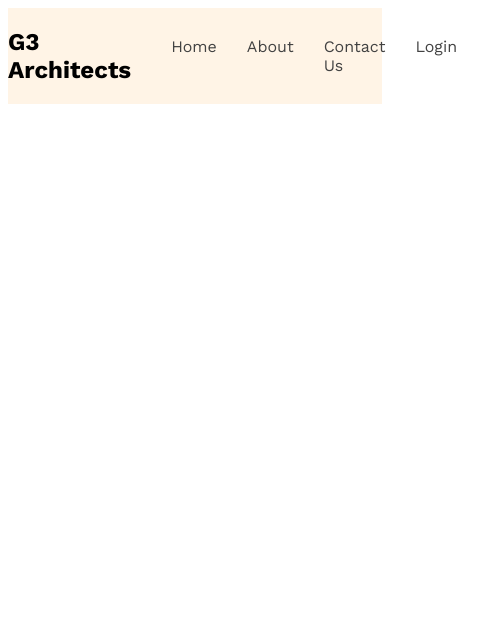
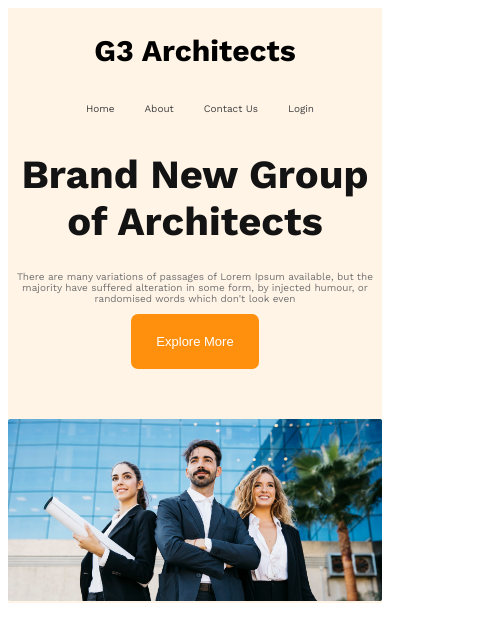
Before and after one commit to RHR-code/g3-architects-web, a plain HTML site: page index.html in a window 390 px wide. Shown: the whole page, 487 px wide, since content can reach past the window. Drawn offline with nearby package versions, Linux system fonts and the light colour scheme.

Commit message:
styled banner section and some media queries

```diff
--- a/index.html
+++ b/index.html
@@ -25,7 +25,18 @@
           </li>
         </ul>
       </nav>
-      <div class="banner"></div>
+      <div class="banner">
+        <div class="banner_content">
+          <h1 class="banner_title">Brand New Group of Architects</h1>
+          <p class="banner_description">
+            There are many variations of passages of Lorem Ipsum available, but
+            the majority have suffered alteration in some form, by injected
+            humour, or randomised words which don't look even
+          </p>
+          <button class="btn_primary">Explore More</button>
+        </div>
+        <img class="banner_img" src="images/banner.png" alt="" />
+      </div>
     </header>
     <main></main>
     <footer></footer>
--- a/styles/architects.css
+++ b/styles/architects.css
@@ -10,6 +10,15 @@
 /* reuseable styling */
 .display_flex {
   display: flex;
+}
+.btn_primary {
+  background: #ff900e;
+  font-size: 1.3rem;
+  font-weight: 500;
+  padding: 20px 25px;
+  border: none;
+  border-radius: 7px;
+  color: white;
 }
 
 .text_gray {
@@ -28,6 +37,10 @@
   justify-content: space-between;
   align-items: center;
 }
+.brand {
+  font-size: 3rem;
+  font-weight: 700;
+}
 .nav_item {
   list-style: none;
   margin-right: 30px;
@@ -40,3 +53,34 @@
   max-width: 1440px;
   margin: 0 auto;
 }
+
+/* banner styling */
+.banner_content {
+  max-width: 850px;
+  margin: 0 auto;
+  margin-bottom: 50px;
+  text-align: center;
+}
+.banner_title {
+  font-size: 4rem;
+  font-weight: 700;
+  color: #131313;
+}
+.banner_description {
+  font-size: 1rem;
+  font-weight: 400;
+  color: #727272;
+}
+.banner_img {
+  width: 100%;
+}
+
+/* responsive media queries */
+@media screen and (max-width: 578px) {
+  html {
+    font-size: 10px;
+  }
+  .navbar {
+    flex-direction: column;
+  }
+}
```
